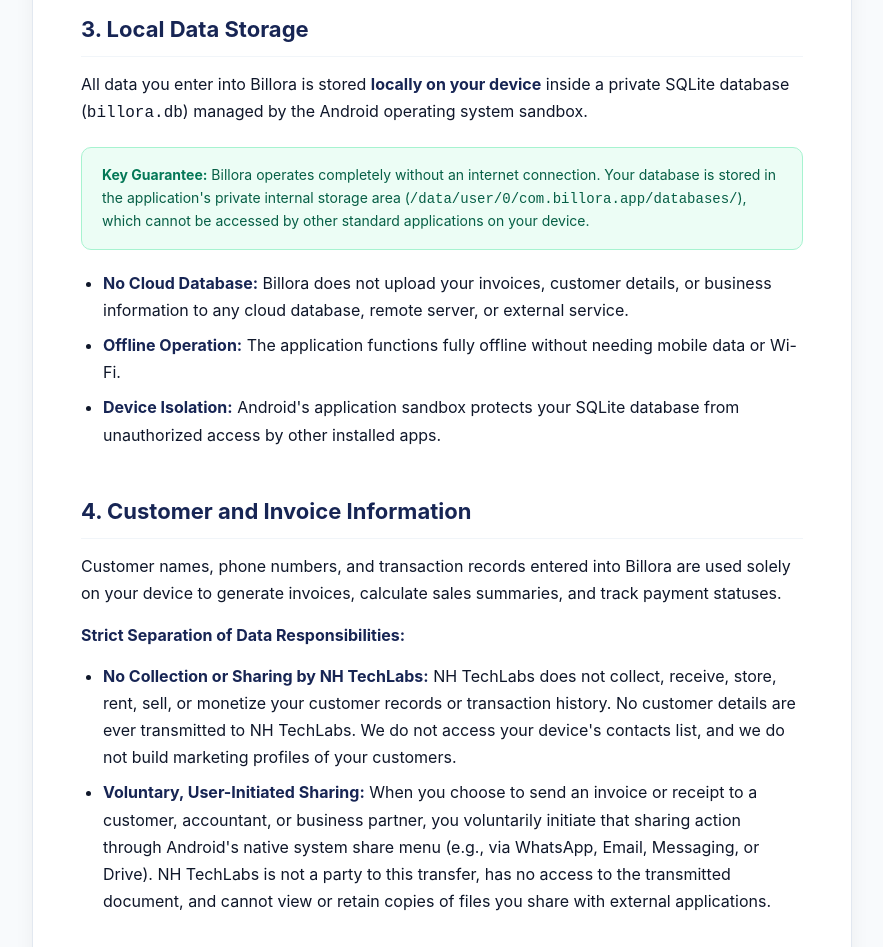
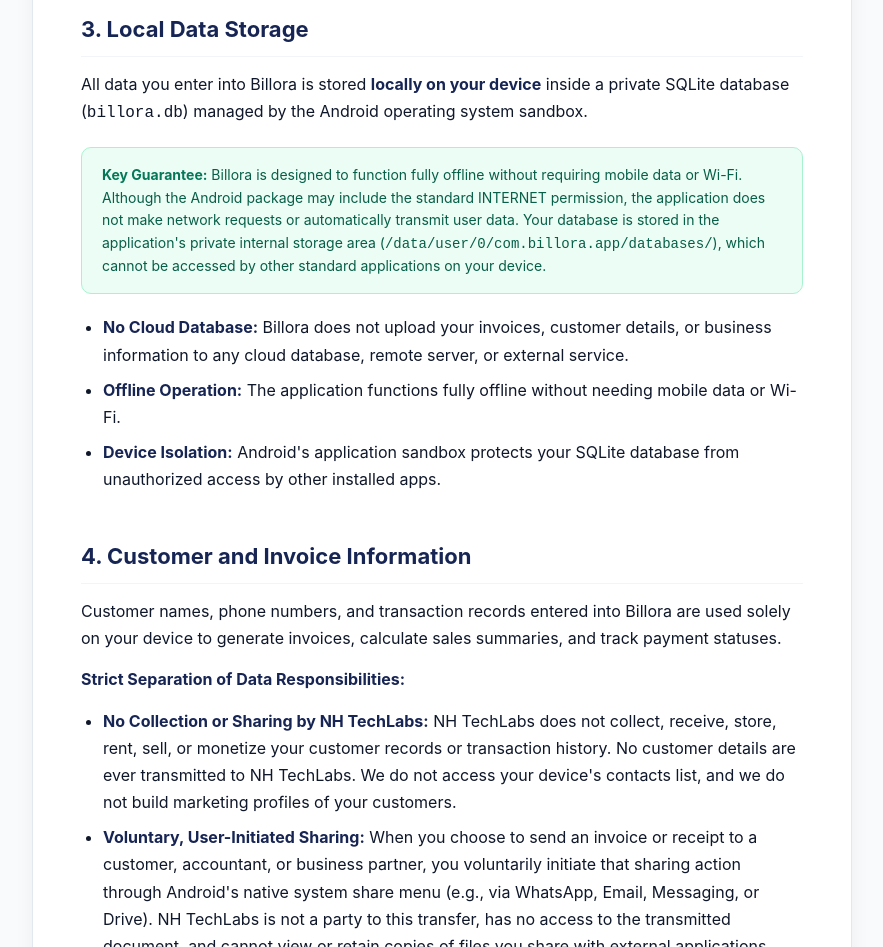
Before and after one commit to Naveeduhassan/billora-privacy, a plain HTML site: page index.html in a window 1280 px wide. Shown: the part 1597-2544 px from the top of the page, without its empty margins (198-1081 px from the left). Drawn offline with Linux system fonts and the light colour scheme.

Commit message:
docs: refine Section 3 offline and internet permission wording

```diff
--- a/index.html
+++ b/index.html
@@ -487,7 +487,7 @@
           All data you enter into Billora is stored <strong>locally on your device</strong> inside a private SQLite database (<code>billora.db</code>) managed by the Android operating system sandbox.
         </p>
         <div class="callout callout-success">
-          <strong>Key Guarantee:</strong> Billora operates completely without an internet connection. Your database is stored in the application's private internal storage area (<code>/data/user/0/com.billora.app/databases/</code>), which cannot be accessed by other standard applications on your device.
+          <strong>Key Guarantee:</strong> Billora is designed to function fully offline without requiring mobile data or Wi-Fi. Although the Android package may include the standard INTERNET permission, the application does not make network requests or automatically transmit user data. Your database is stored in the application's private internal storage area (<code>/data/user/0/com.billora.app/databases/</code>), which cannot be accessed by other standard applications on your device.
         </div>
         <ul>
           <li><strong>No Cloud Database:</strong> Billora does not upload your invoices, customer details, or business information to any cloud database, remote server, or external service.</li>
```
